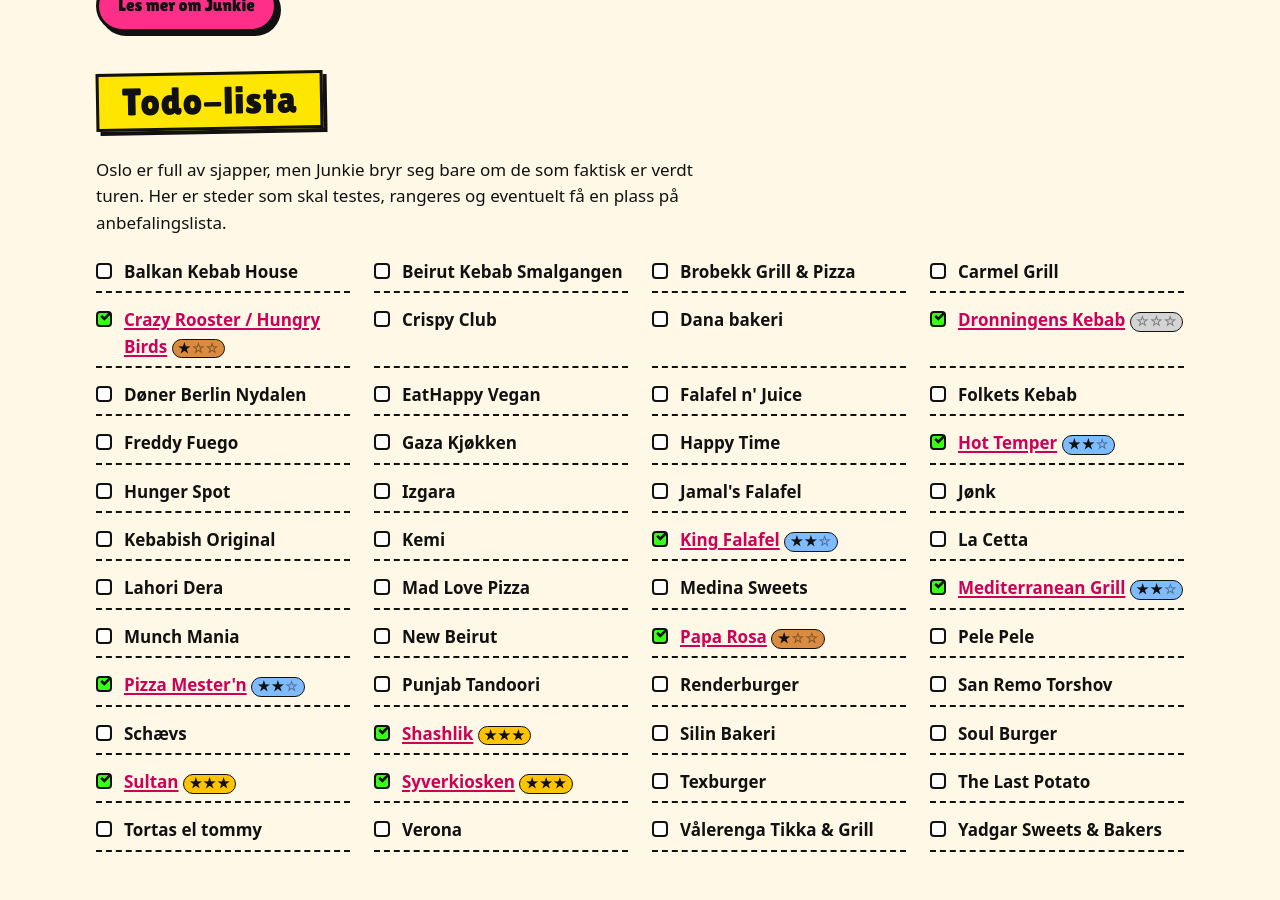
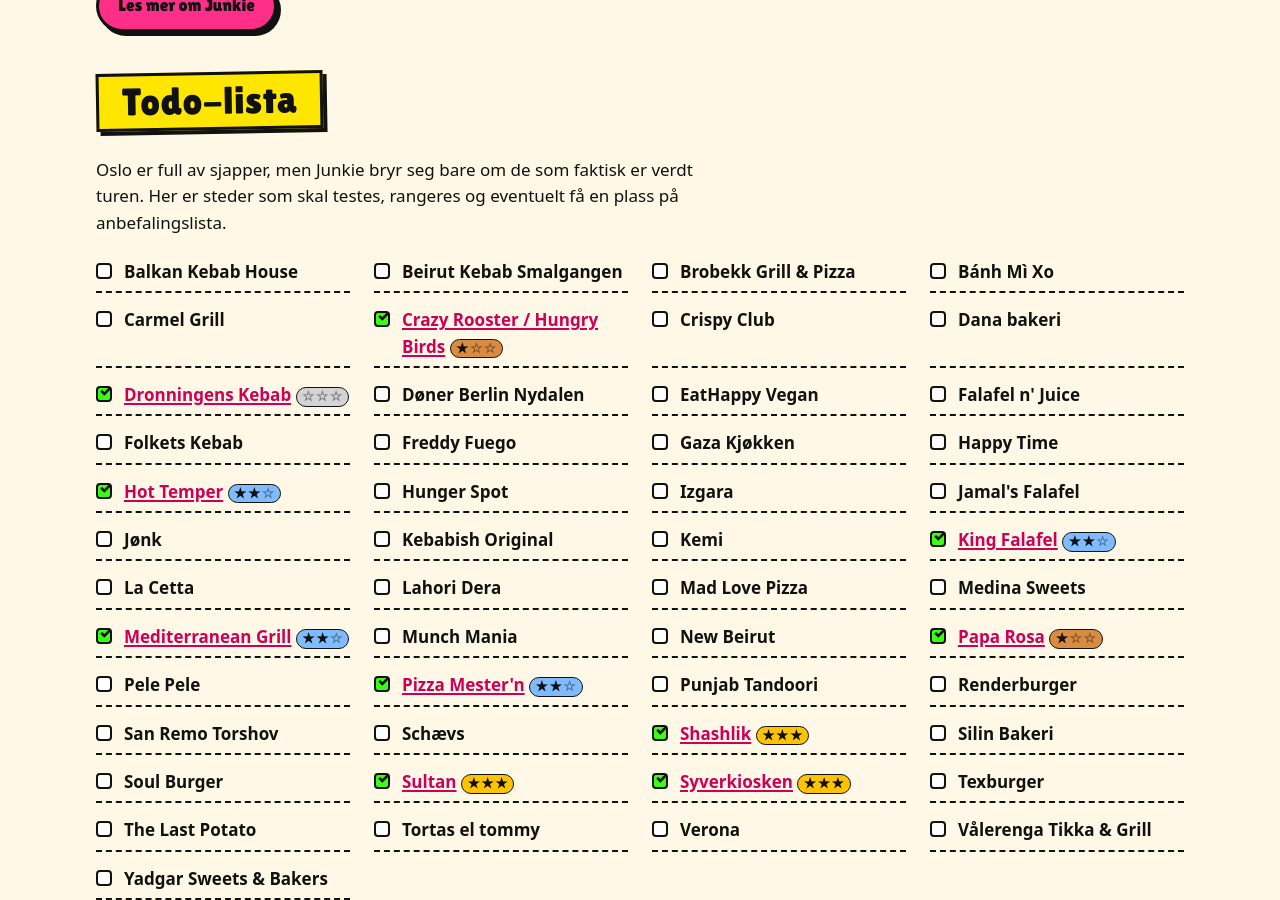
Before and after one commit to kvasbo/junkie, a Jekyll site: the page built from index.html, in a window 1280 px wide and 900 px high, scrolled down 4873 px. Built offline with Jekyll 4.4.1, drawn with Linux system fonts in a browser that asks for light colours.

Commit message:
Update testes.yml

```diff
--- a/_data/testes.yml
+++ b/_data/testes.yml
@@ -54,3 +54,4 @@
   - Dana bakeri
   - Happy Time
   - The Last Potato
+  - Bánh Mì Xo
```
